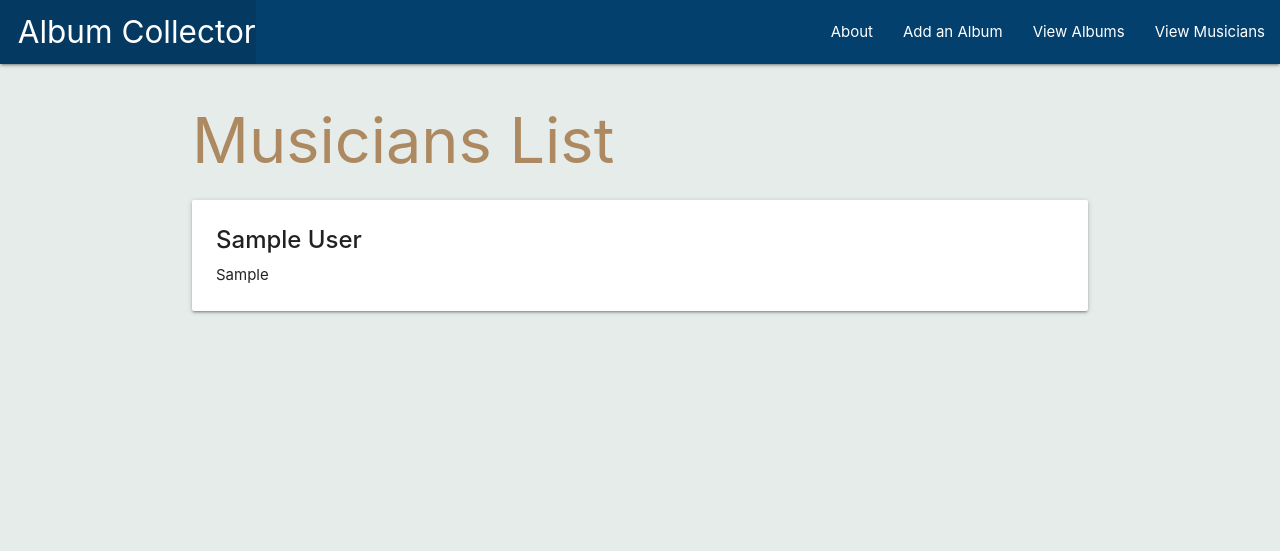
After one commit to raromano92/Album-collector, a Django app: page /band_members/ in a window 1280 px wide. The commit adds this page. Shown: the top 551 px of the page. Run offline with Django 4.2, Linux system fonts and the light colour scheme; tables that the repository leaves empty hold one stand-in row (values such as "Sample post").

Commit message:
Added band member navbar link and its now rendering available member list

```diff
--- a/main_app/templates/base.html
+++ b/main_app/templates/base.html
@@ -35,7 +35,8 @@
 					<ul class="right">
 						<li><a href="{% url 'about' %}">About</a></li>
 						<li><a href="{% url 'albums_create' %}">Add an Album</a></li>
-						<li><a href="{% url 'albums' %}">View All My Albums</a></li>
+						<li><a href="{% url 'albums' %}">View Albums</a></li>
+						<li><a href="{% url 'members' %}">View Musicians</a></li>
 					</ul>
 				</div>
 			</nav>
--- /dev/null
+++ b/main_app/templates/main_app/bandmember_list.html
@@ -0,0 +1,17 @@
+{% extends 'base.html' %}
+{% block content %}
+
+<h1>Musicians List</h1>
+
+{% for mem in bandmember_list %}
+  {% comment %} <a href="{% url 'mem_detail' mem.id %}"> {% endcomment %}
+    <div class="card">
+        <div class="card-content">
+          <span class="card-title"><strong>{{ mem.name }}</strong></span>
+            <p>{{ mem.instrument }}</p>
+        </div>
+    </div>
+  </a>
+{% endfor %}
+
+{% endblock %}
--- a/main_app/urls.py
+++ b/main_app/urls.py
@@ -10,5 +10,6 @@ urlpatterns = [
   path('albums/<int:pk>/update', views.AlbumUpdate.as_view(), name='albums_update'),
   path('albums/<int:pk>/delete', views.AlbumDelete.as_view(), name='albums_delete'),
   path('albums/<int:album_id>/add_track/', views.add_track, name='add_track'),
-  path('band_members/', views.MemberList.as_view(), name='bm_index'),
+  path('band_members/', views.BandMemberList.as_view(), name='members'),
+  path('band_members/<int:pk>/', views.BandMemberDetail.as_view(), name='members_detail'),
 ]
--- a/main_app/views.py
+++ b/main_app/views.py
@@ -6,7 +6,7 @@ from django.http import HttpResponse
 from .models import Album, BandMember
 from .forms import TrackListForm
 from django.views.generic.edit import CreateView, UpdateView, DeleteView
-from django.views.generic import ListView
+from django.views.generic import ListView, DetailView
 
 
 # Define the home view
@@ -58,5 +58,8 @@ def add_track(request, album_id):
     new_track.save()
   return redirect('detail', album_id=album_id)
 
-class MemberList(ListView):
+class BandMemberList(ListView):
   model = BandMember
+
+class BandMemberDetail(DetailView):
+  model = BandMember
```
